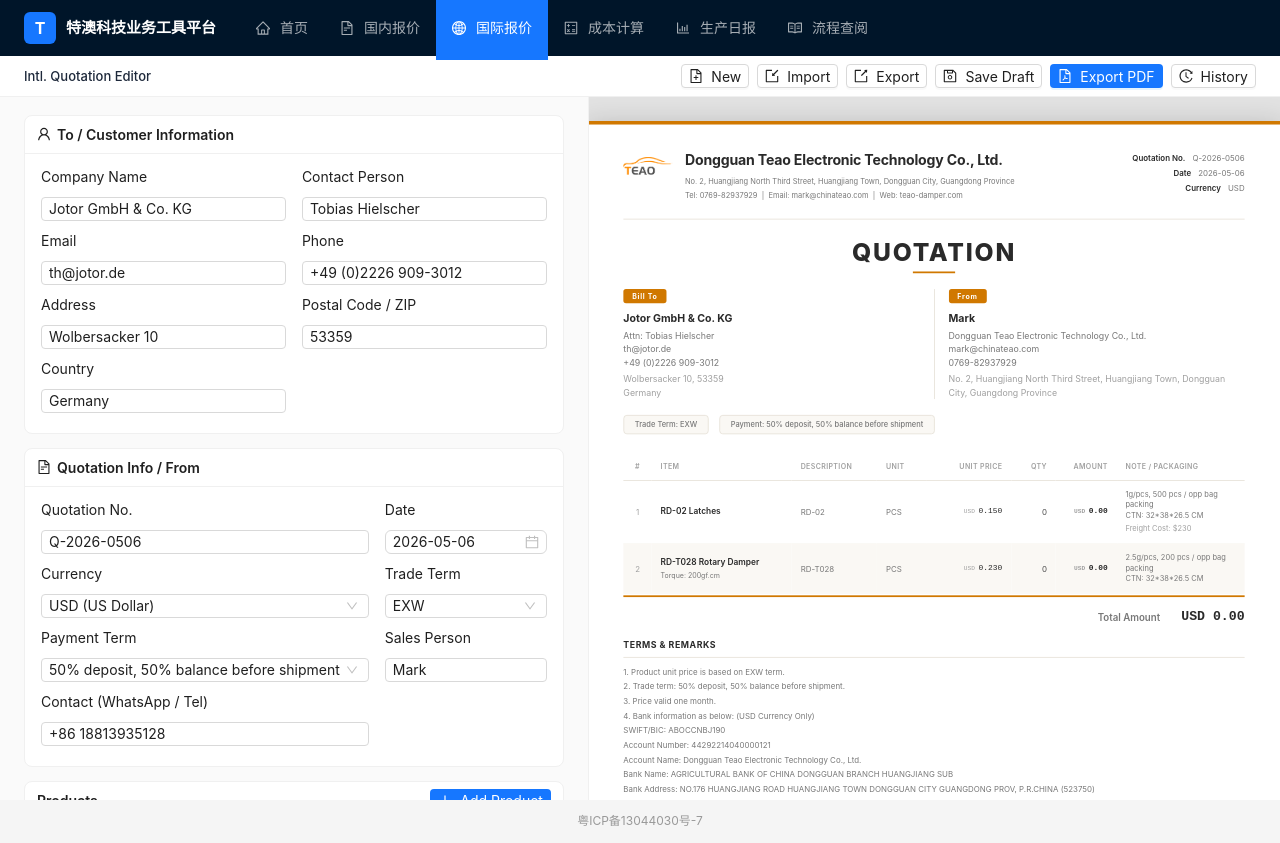
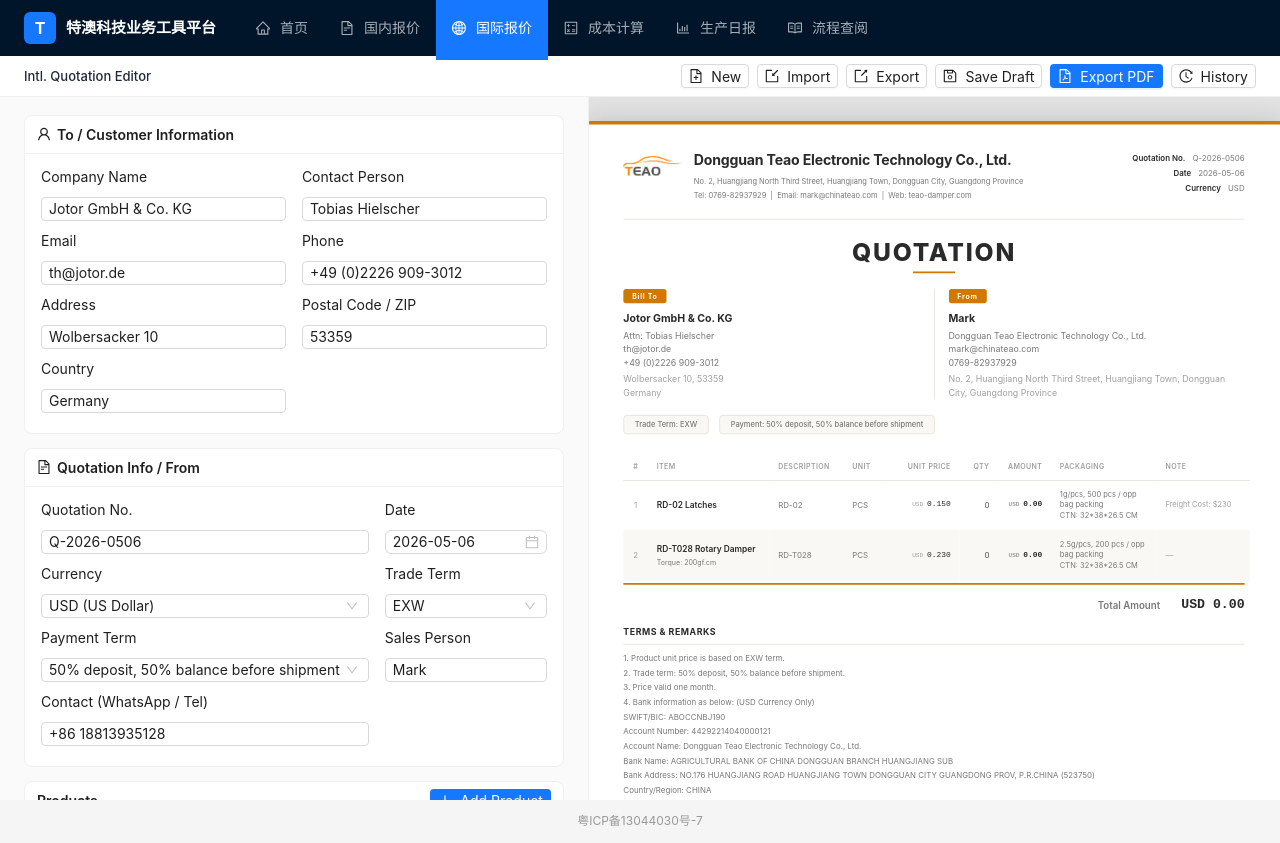
Before and after one commit to Fraike/teao-platform, a React (Vite) app: page /quotation-intl in a window 1280 px wide. Built offline with nearby package versions, Linux system fonts and the light colour scheme.

Commit message:
feat: 分离 Packaging 和 Note 为独立列，使用 TextArea 输入

```diff
--- a/src/components/intl/ExportSettingsCardIntl.tsx
+++ b/src/components/intl/ExportSettingsCardIntl.tsx
@@ -14,6 +14,7 @@
   { key: "price", label: "Unit Price" },
   { key: "torque", label: "Torque" },
   { key: "image", label: "Image" },
+  { key: "packaging", label: "Packaging" },
   { key: "remark", label: "Note" },
 ];
 
--- a/src/components/intl/PreviewPanelIntl.tsx
+++ b/src/components/intl/PreviewPanelIntl.tsx
@@ -75,13 +75,32 @@
           {/* Left: Logo + Company Info */}
           <div style={{ display: "flex", alignItems: "flex-start", gap: 14 }}>
             {logoSrc ? (
-              <img
-                src={logoSrc}
-                alt="TEAO"
-                style={{ width: 56, height: 34, objectFit: "contain", marginTop: 2 }}
-              />
+              <div
+                style={{
+                  width: 66,
+                  height: 34,
+                  display: "flex",
+                  alignItems: "center",
+                  justifyContent: "flex-start",
+                  flexShrink: 0,
+                  marginTop: 2,
+                }}
+              >
+                <img
+                  src={logoSrc}
+                  alt="TEAO"
+                  width={66}
+                  style={{
+                    maxWidth: 66,
+                    maxHeight: 34,
+                    width: "auto",
+                    height: "auto",
+                    display: "block",
+                  }}
+                />
+              </div>
             ) : (
-              <div style={{ width: 56, height: 34, background: C.bg, borderRadius: 3 }} />
+              <div style={{ width: 66, height: 34, background: C.bg, borderRadius: 3, flexShrink: 0 }} />
             )}
             <div>
               <div style={{ fontSize: 16, fontWeight: 700, color: C.heading, letterSpacing: -0.2, marginBottom: 6 }}>
@@ -172,7 +191,8 @@
             <col style={{ width: columnWidths.price + 10 }} />
             <col style={{ width: 44 }} />
             <col style={{ width: 60 }} />
-            <col style={{ width: columnWidths.remark + 20 }} />
+            <col style={{ width: columnWidths.packaging }} />
+            <col style={{ width: columnWidths.remark }} />
           </colgroup>
           <thead>
             <tr>
@@ -183,7 +203,8 @@
               <th style={th("right")}>Unit Price</th>
               <th style={th("right")}>QTY</th>
               <th style={th("right")}>Amount</th>
-              <th style={th("left")}>Note / Packaging</th>
+              <th style={th("left")}>Packaging</th>
+              <th style={th("left")}>Note</th>
             </tr>
           </thead>
           <tbody>
@@ -208,9 +229,18 @@
                   {((p.qty ?? 0) * (p.price ?? 0)).toLocaleString("en-US", { minimumFractionDigits: 2, maximumFractionDigits: 2 })}
                 </td>
                 <td style={{ ...td("left", C.muted), wordBreak: "break-word" }}>
-                  {p.packaging && <div style={{ color: C.muted, fontSize: 8.5, lineHeight: 1.4, whiteSpace: "pre-line" }}>{p.packaging}</div>}
-                  {p.remark && <div style={{ fontSize: 8.5, color: C.subtle, marginTop: p.packaging ? 2 : 0 }}>{p.remark}</div>}
-                  {!p.packaging && !p.remark && "—"}
+                  {p.packaging ? (
+                    <div style={{ color: C.muted, fontSize: 8.5, lineHeight: 1.4, whiteSpace: "pre-line" }}>{p.packaging}</div>
+                  ) : (
+                    "—"
+                  )}
+                </td>
+                <td style={{ ...td("left", C.subtle), wordBreak: "break-word" }}>
+                  {p.remark ? (
+                    <div style={{ fontSize: 8.5, lineHeight: 1.4, whiteSpace: "pre-line" }}>{p.remark}</div>
+                  ) : (
+                    "—"
+                  )}
                 </td>
               </tr>
             ))}
--- a/src/components/intl/ProductCardIntl.tsx
+++ b/src/components/intl/ProductCardIntl.tsx
@@ -148,30 +148,30 @@
     {
       title: "Packaging",
       dataIndex: "packaging",
-      width: 130,
+      width: 220,
       render: (_pkg: string | undefined, r: ProductRow) => (
-        <Input
+        <Input.TextArea
           size="small"
-          variant="borderless"
           placeholder="Packaging details"
           value={r.packaging ?? ""}
-          onChange={(e: React.ChangeEvent<HTMLInputElement>) => update(r.id, "packaging", e.target.value)}
-          style={{ padding: "2px 4px" }}
+          onChange={(e: React.ChangeEvent<HTMLTextAreaElement>) => update(r.id, "packaging", e.target.value)}
+          autoSize={{ minRows: 2, maxRows: 5 }}
+          style={{ minWidth: 200, padding: "4px 6px", lineHeight: 1.35 }}
         />
       ),
     },
     {
       title: "Note",
       dataIndex: "remark",
-      width: 100,
+      width: 180,
       render: (_remark: string | undefined, r: ProductRow) => (
-        <Input
+        <Input.TextArea
           size="small"
-          variant="borderless"
           placeholder="Note"
           value={r.remark ?? ""}
-          onChange={(e: React.ChangeEvent<HTMLInputElement>) => update(r.id, "remark", e.target.value)}
-          style={{ padding: "2px 4px" }}
+          onChange={(e: React.ChangeEvent<HTMLTextAreaElement>) => update(r.id, "remark", e.target.value)}
+          autoSize={{ minRows: 2, maxRows: 5 }}
+          style={{ minWidth: 160, padding: "4px 6px", lineHeight: 1.35 }}
         />
       ),
     },
--- a/src/lib/constants.ts
+++ b/src/lib/constants.ts
@@ -19,6 +19,7 @@
   unit: 48,
   price: 74,
   torque: 98,
+  packaging: 120,
   remark: 106,
 };
 
--- a/src/types/quotation.ts
+++ b/src/types/quotation.ts
@@ -78,5 +78,6 @@
   unit: number;
   price: number;
   torque: number;
+  packaging: number;
   remark: number;
 }
```
Also changed, not shown: 1 other file (tests, documents, lock files or other folders).
